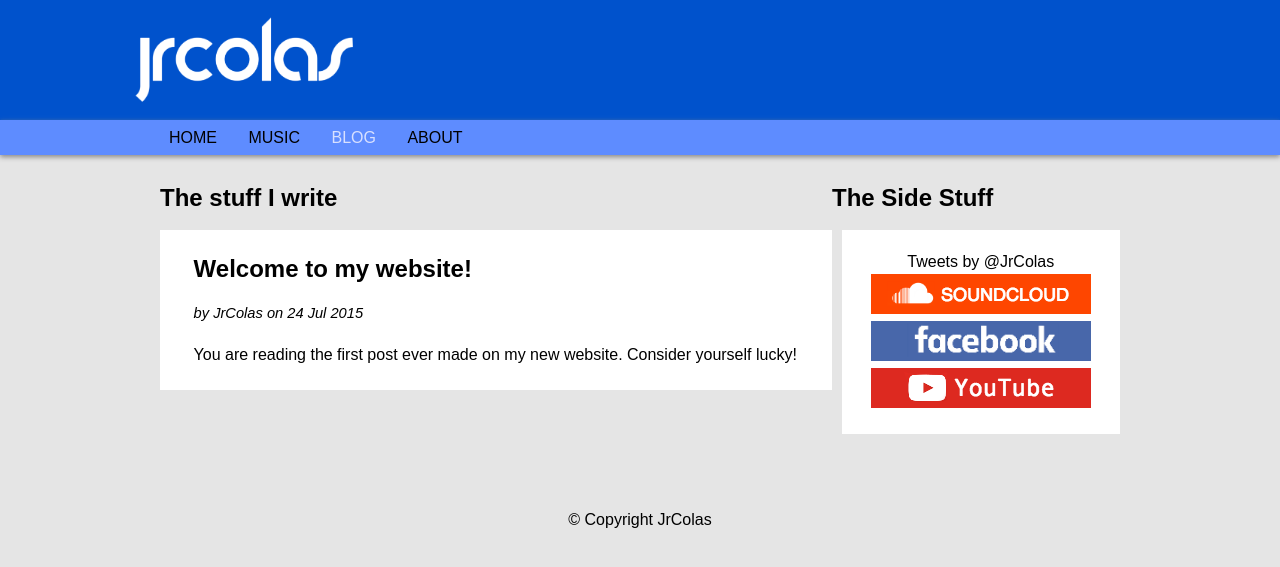
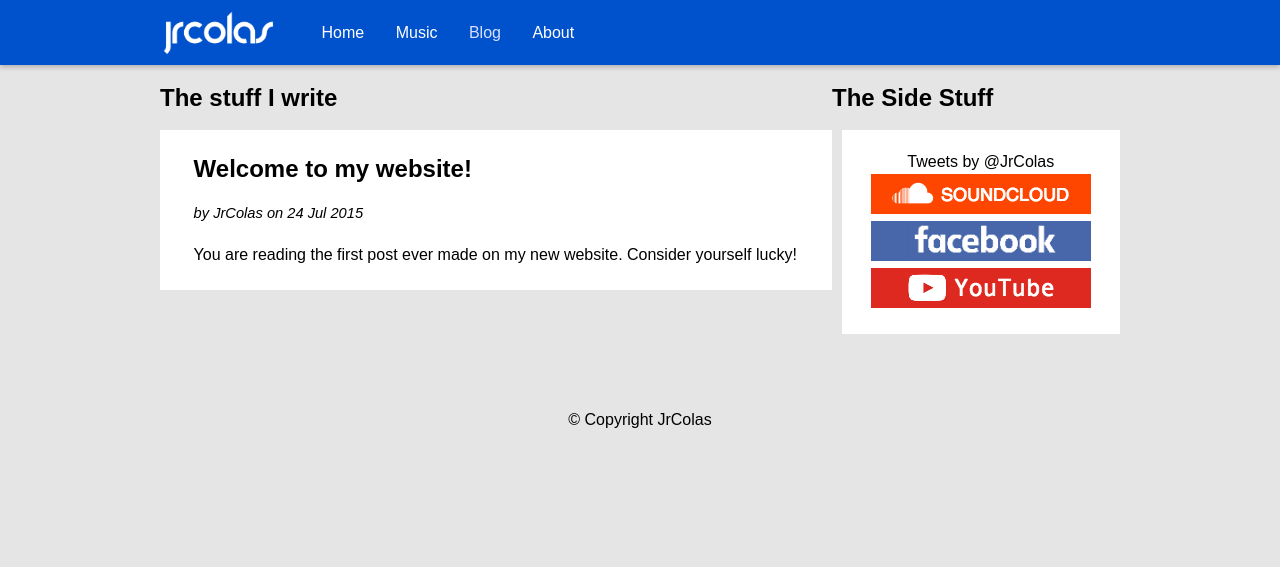
Before and after one commit to jrcolas/JekyllSite, a Jekyll site: the page built from blog.html, in a window 1280 px wide. Shown: the top 567 px of the page. Built offline with Jekyll 4.4.1, drawn with Linux system fonts in a browser that asks for light colours; nearby versions of some CDN libraries; Markdown is read by kramdown in place of the engine named in the settings; comment, search, counter and statistics services are not loaded.

Commit message:
V3 Update: Navigation Changes
Desktop and Mobile Major Navigation Bar Change

```diff
--- a/_includes/nav.html
+++ b/_includes/nav.html
@@ -1,11 +1,13 @@
 <!-- Navigation -->
+<div class="staticNav"></div>
 <header class="mainHeader">
-    <img src="{{ site.url }}/images/logo.png">
+
 
     <nav>
+	    <img src="{{ site.url }}/images/logo.png">
         <ul>
             <li>
-        <a href="{{site.url}}/index.html" class="{% if page.url == '/index.html' %}active{% endif %}">HOME</a>
+        <a href="{{site.url}}/index.html" class="{% if page.url == '/index.html' %}active{% endif %}" style="color: white">Home</a>
       </li>
             {% assign pages_list = {site.pages|sort:'order'} %}
             {% assign group = 'navigation' %}
--- a/_includes/pages_list
+++ b/_includes/pages_list
@@ -2,11 +2,11 @@
   {% if group == null or group == node.group %}
     {% if page.url == node.url %}
       <li>
-        <a href="{{node.url}}" class="active">{{node.navigationName}}</a>
+        <a href="{{node.url}}" class="active" style="color:white">{{node.navigationName}}</a>
       </li>
     {% else %}
 	  <li>
-        <a href="{{node.url}}">{{node.navigationName}}</a>
+        <a href="{{node.url}}" style="color:white">{{node.navigationName}}</a>
       </li>
     {% endif %}
   {% endif %}
--- a/about.html
+++ b/about.html
@@ -2,7 +2,7 @@
 layout: default
 title: "About"
 group: "navigation"
-navigationName: "ABOUT"
+navigationName: "About"
 order: 4
 ---
 
--- a/blog.html
+++ b/blog.html
@@ -2,7 +2,7 @@
 layout: default
 title: "Blog"
 group: "navigation"
-navigationName: "BLOG"
+navigationName: "Blog"
 order: 3
 ---
 
--- a/css/style.css
+++ b/css/style.css
@@ -7,6 +7,8 @@ body {
 a {
 	text-decoration: none;
 }
+
+
 
 a:link, a:visited {
 	color: black;
@@ -24,34 +26,39 @@ a:hover {
 	margin: 0 auto;
 }
 
-.mainHeader img {
-	height: 100px;
-	width: auto;
-	margin: 10px 10%;
-	vertical-align: middle;
-}
-
 .mainHeader {
 	position: fixed;
 	top: 0;
+	left: auto;
+	float: left;
+	padding-bottom: 20px;
 	z-index: 9999;
-    padding-bottom: 25px;
-    left: 0;
 	width: 100%;
-    height: 120px;
-    background-color: #0052cc;
+	height: 45px;
+	/*background-color: #0052cc /* #5e8cff; */
 }
 
-.mainHeader nav {
+.mainHeader nav img {
+	height: 50px;
+	width: auto;
+	margin: 8px 5px 10px auto;
+	/* padding-left: 5px; */
+	clear: both;
+	vertical-align: middle;
 	float: left;
+}
+
+.staticNav {
+	position: fixed;
 	top: 0;
+	left: 0;
+	float: left;
 	padding-bottom: 20px;
-  left: 0;
 	z-index: 9999;
 	width: 100%;
-  height: 15px;
-  background-color: #5e8cff;
-  box-shadow: 0px 2px 5px  #888888;
+	height: 45px;
+	background-color: #0052cc; /* #5e8cff; */
+	box-shadow: 0px 2px 5px #adadad;
 }
 
 .mainHeader nav select {
@@ -61,7 +68,7 @@ a:hover {
 .mainHeader nav ul {
 	float: left;
 	list-style: none;
-	margin: 9px 10%;
+	margin: 24px 0;
 }
 
 .mainHeader nav ul li {
@@ -76,10 +83,9 @@ a:hover {
 	color: #ffffff;
 }
 
-.mainHeader nav ul li a:hover{
-	color: white;
+.mainHeader nav ul li a:hover {
+	color: #d8e0ff;
 }
-
 
 .active {
 	color: #d8e0ff !important;
@@ -88,7 +94,7 @@ a:hover {
 
 
 .mainContent, .mainSidebar {
-	margin-top: 165px;
+	margin-top: 65px;
 	line-height: 25px;
 }
 
@@ -110,6 +116,8 @@ a:hover {
 	margin-top: 2%;
 
 }
+
+
 
 .topContent header a:hover, .bottomContent header a:hover {
 	color: #508dff;
@@ -236,21 +244,31 @@ End Navigation */
 	    padding-bottom: 25px;
 	    left: 0;
 	    width: 100%;
-	    height: 120px;
+	    height: 50px;
 	    background-color: #0052cc;
 	}
 
-	.mainHeader img {
-		height: 100px;
+	.mainHeader nav img {
+		height: 50px;
 		width: auto;
-		margin-left: 5%;
-		margin-right: 5%;
+		margin-left: 34%;
+		align-content: center;
  	}
 
+ 	.staticNav {
+	 	display: none; /*
+		position: fixed;
+		top: 0;
+		left: 0;
+		float: left;
+		padding-bottom: 20px;
+		z-index: 9999;
+		width: 100%;
+		height: 45px;
+		background-color: #0052cc; /* #5e8cff;
+		box-shadow: 0px 2px 5px #adadad; */
+	}
 
- 	.mainHeader nav {
-		height: 10px;
-	}
 
 	.mainHeader nav select {
 		display: inline-block;
@@ -289,7 +307,7 @@ End Navigation */
 	.content {
 		width: 100%;
 		float: left;
-		margin-top: 2%;
+		margin-top: 10%;
 	}
 
 	.post-info {
--- a/index.html
+++ b/index.html
@@ -1,7 +1,7 @@
 ---
 layout: default
 title: "Welcome!"
-navigationName: "HOME"
+navigationName: "Home"
 order: 1
 ---
 
--- a/music.html
+++ b/music.html
@@ -2,7 +2,7 @@
 layout: default
 title: "Music"
 group: "navigation"
-navigationName: "MUSIC"
+navigationName: "Music"
 order: 2
 ---
 
```
Lines whose indentation alone changed are shown as unchanged.
